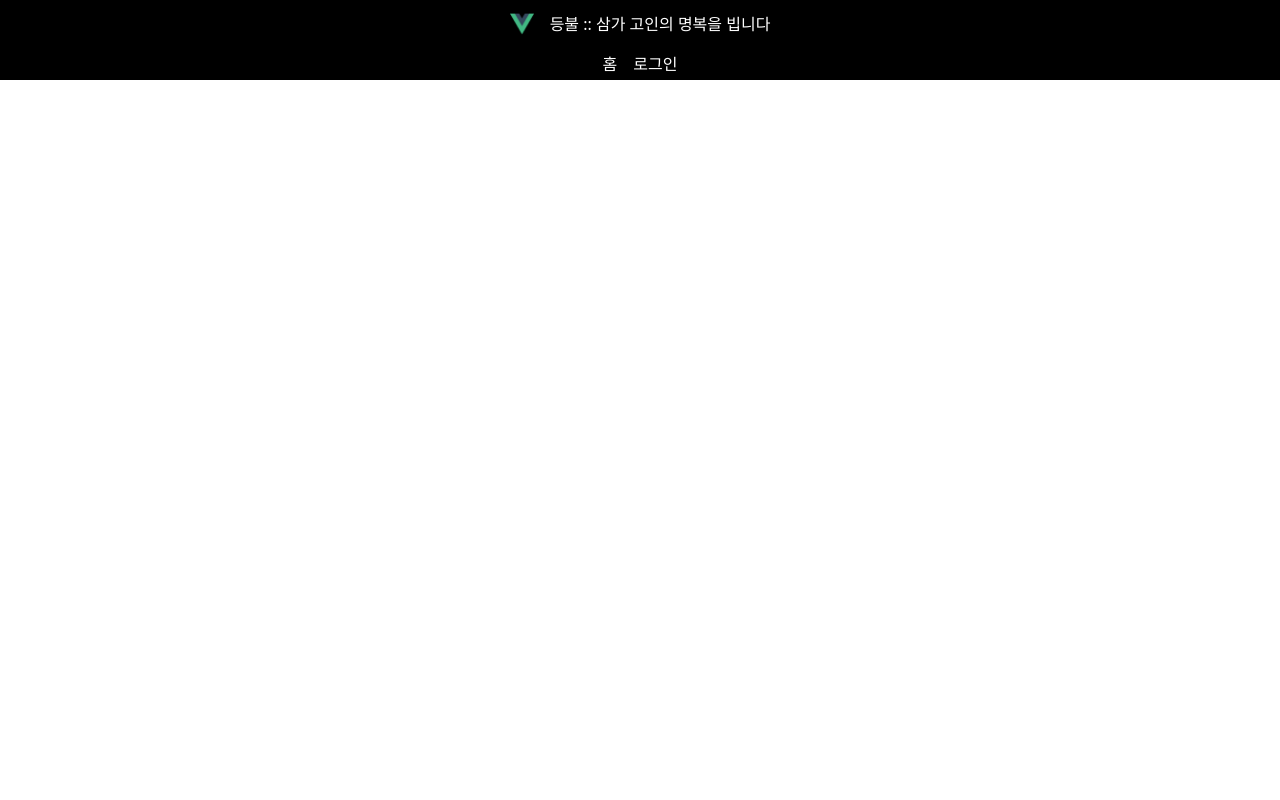
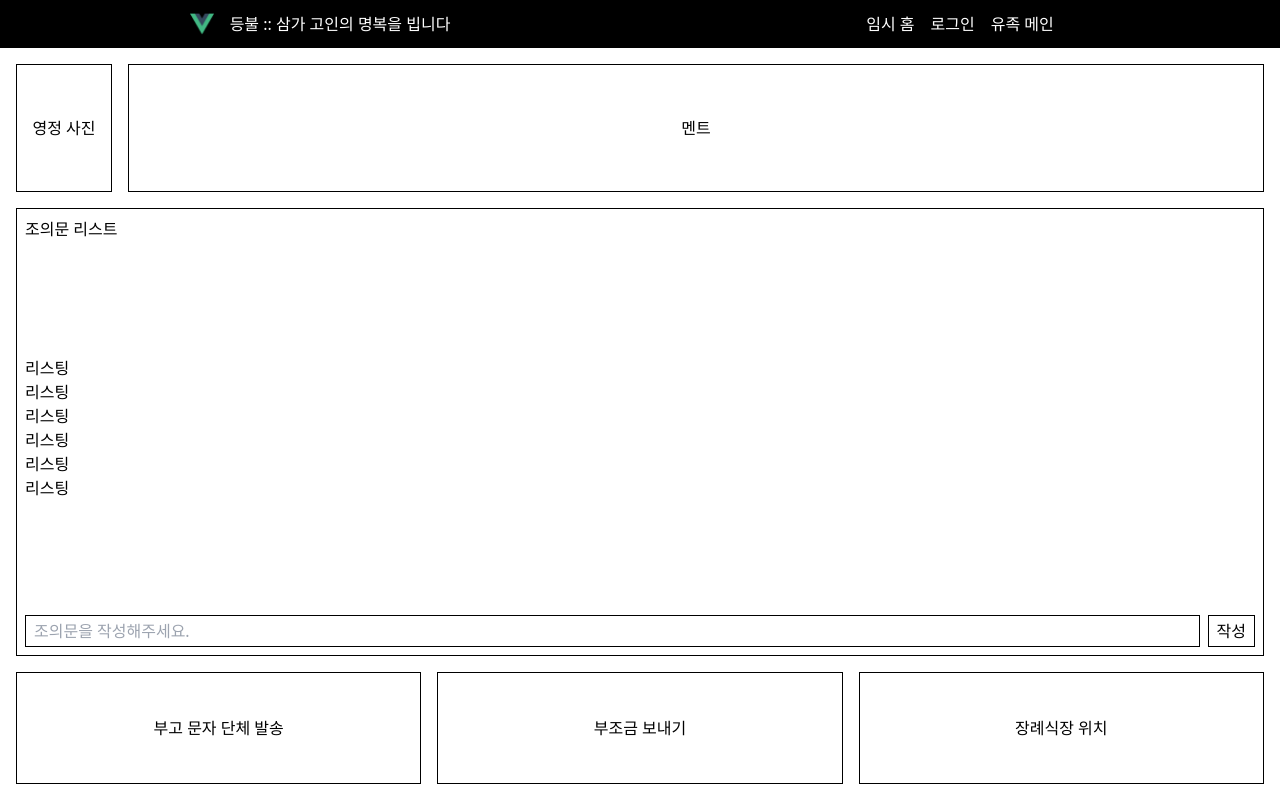
Before and after one commit to nwh1124/FMVue, a Vue app: page /usr/main in a window 1280 px wide. Built offline with nearby package versions, Linux system fonts and the light colour scheme.

Commit message:
유족 메인 페이지 틀

```diff
--- a/index.css
+++ b/index.css
@@ -1,3 +1,7 @@
 @tailwind base;
 @tailwind components;
 @tailwind utilities;
+
+.border-black{
+  border:1px solid;
+}
--- a/src/App.vue
+++ b/src/App.vue
@@ -1,13 +1,14 @@
 <template>
   <div class="body h-screen flex flex-col">
-    <header class="mx-auto container">
-      <div class="h-12 bg-black text-white flex justify-center items-center">
+    <header class="mx-auto container flex flex-col md:flex-row">
+      <div class="w-full h-12 bg-black text-white flex justify-center items-center">
         <img class="h-6" alt="Vue logo" src="./assets/logo.png" />
         <span class="ml-4">등불 :: 삼가 고인의 명복을 빕니다</span>
       </div>
-      <div class="h-8 bg-black text-white flex justify-center items-center">
-        <router-link to="/">홈</router-link>
+      <div class="w-full h-12 bg-black text-white flex justify-center items-center">
+        <router-link to="/">임시 홈</router-link>
         <router-link class="ml-4" to="/usr/login">로그인</router-link>
+        <router-link class="ml-4" to="/usr/main">유족 메인</router-link>
       </div>
     </header>
     <main class="flex-grow">
--- a/src/pages/UsrLoginPage.vue
+++ b/src/pages/UsrLoginPage.vue
@@ -1,10 +1,16 @@
 <template>
-    <div class="container mx-auto px-1 h-full flex flex-col">
+    <div class="container mx-auto px-2 h-full flex flex-col">
 
         <div class="flex-grow"></div>
 
-        <div class=" relative ">
-            <input type="text" id="rounded-email" class=" rounded-lg border-transparent flex-1 appearance-none border border-gray-300 w-full py-2 px-4 bg-white text-gray-700 placeholder-gray-400 shadow-sm text-base focus:outline-none focus:ring-2 focus:ring-black focus:border-transparent"
+        <div class=" relative flex">
+            <span type="button" class="hidden md:block mx-4 py-2 px-4 bg-black text-white transition ease-in duration-200 text-center text-base font-semibold shadow-md focus:outline-none focus:ring-2 focus:ring-offset-2  rounded-lg ">
+            장례식 찾기
+            </span>
+            <input type="text" id="rounded-email" class="w-full rounded-lg border-transparent
+            flex-1 appearance-none border border-gray-300 py-2 px-4 bg-white
+            text-gray-700 placeholder-gray-400 shadow-sm text-base
+            focus:outline-none focus:ring-2 focus:ring-black focus:border-transparent"
             placeholder="고인 또는 상주의 이름을 입력해주세요."/>
         </div>
 
--- /dev/null
+++ b/src/pages/UsrMainPage.vue
@@ -0,0 +1,66 @@
+<template>
+    <div class="container mx-auto px-2 h-full flex flex-col">
+
+        <div class="flex px-2 py-4">
+
+            <div class="flex mr-4 w-24 h-32 border-black
+            justify-center items-center">
+                영정 사진
+            </div>
+
+            <div class="flex flex-grow border-black
+            justify-center items-center">
+                멘트
+            </div>
+
+        </div>
+
+        <div class="flex flex-col flex-grow mx-2 border-black">
+            <div class="py-2 px-2">
+                조의문 리스트
+            </div>
+            <div class="py-2 px-2 flex flex-col flex-grow justify-center">
+                <span class="block">리스팅</span>
+                <span class="block">리스팅</span>
+                <span class="block">리스팅</span>
+                <span class="block">리스팅</span>
+                <span class="block">리스팅</span>
+                <span class="block">리스팅</span>
+            </div>
+            <div class="flex pl-2 py-2">
+                <input type="text" class="flex flex-grow p-2 h-8 border-black" placeholder="조의문을 작성해주세요." />
+                <button class="px-2 mx-2 border-black">작성</button>
+            </div>
+        </div>
+
+        <div class="flex px-2 py-4">
+
+            <div class="flex-grow border-black w-24 h-28
+            flex justify-center items-center">부고 문자 단체 발송</div>
+
+
+
+            <div class="flex-grow border-black w-24 h-28 mx-4
+            flex justify-center items-center">부조금 보내기</div>
+
+
+
+            <div class="flex-grow border-black w-24 h-28
+            flex justify-center items-center">장례식장 위치</div>
+
+        </div>
+
+    </div>
+</template>
+
+<script lang="ts">
+import { defineComponent } from 'vue'
+
+export default defineComponent({
+    name: 'UsrLoginPage'
+})
+</script>
+
+<style>
+
+</style>
```
Also changed, not shown: src/main.ts (+6 -1 lines), 1 other file (tests, documents, lock files or other folders).
